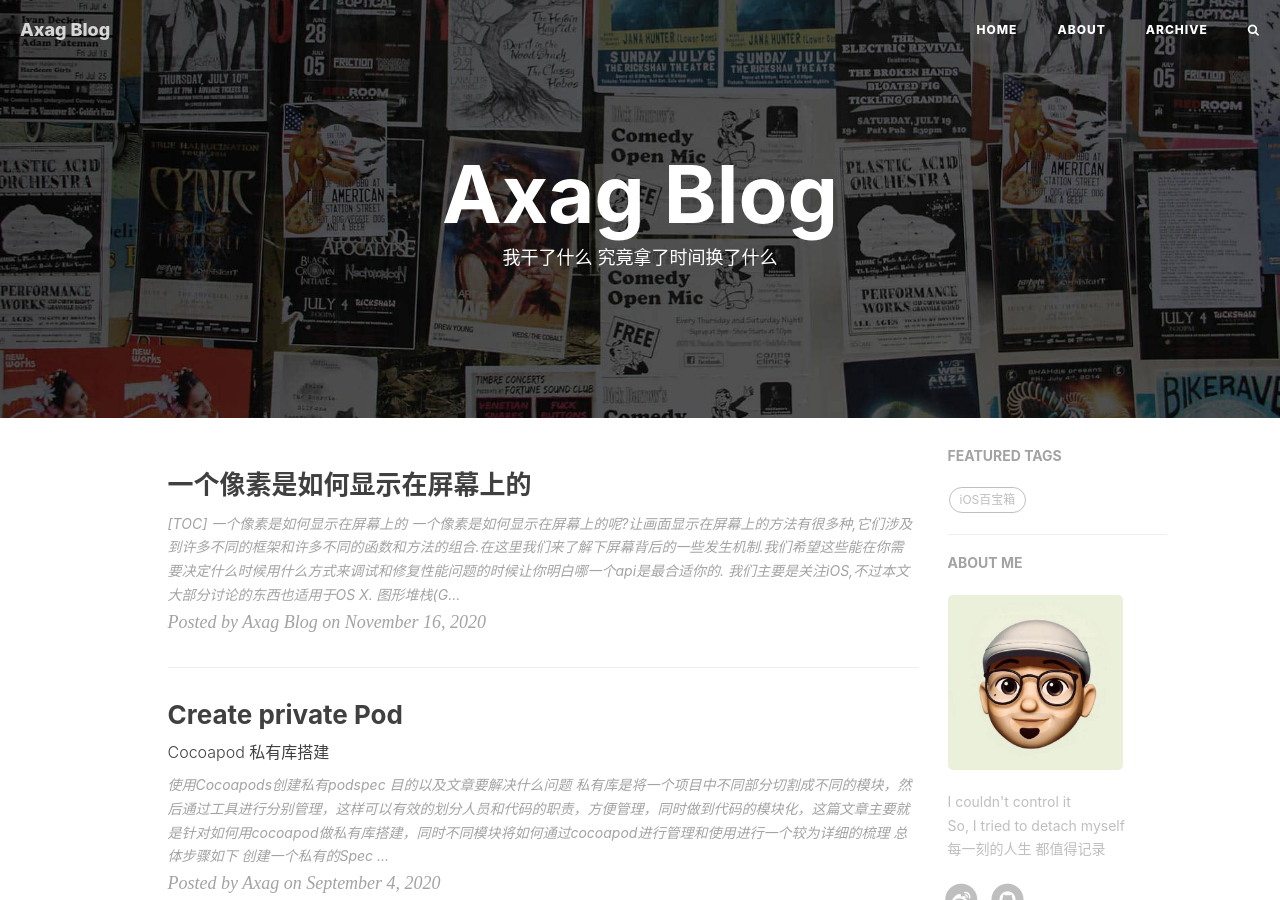
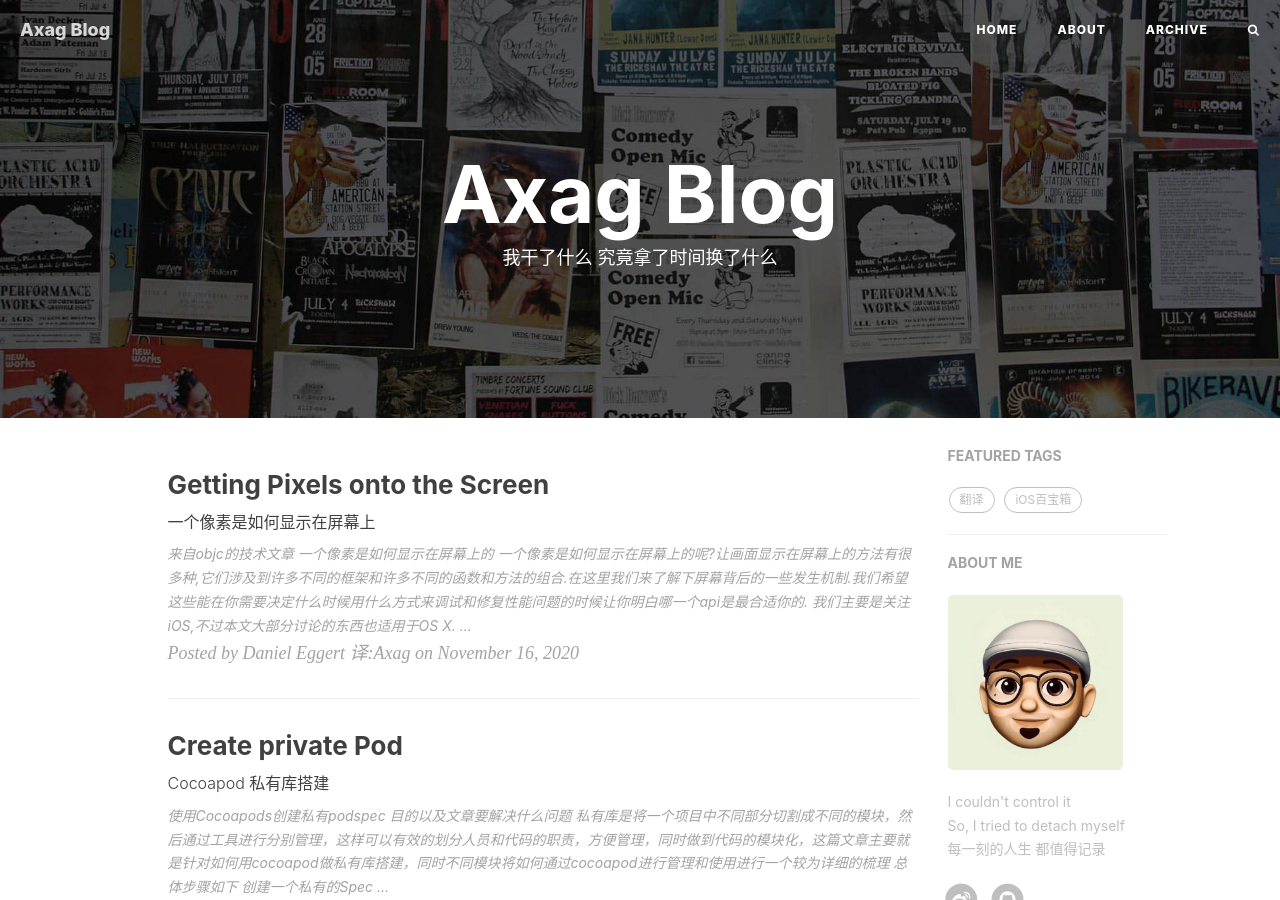
Before and after one commit to ssuperdreamer/ssuperdreamer.github.io, a Jekyll site: the page built from index.html, in a window 1280 px wide and 900 px high. Built offline with Jekyll 4.4.1, drawn with Linux system fonts in a browser that asks for light colours; nearby versions of some CDN libraries; the list of posts is cut into pages by our own code; comment, search, counter and statistics services are not loaded.

Commit message:
fixed：文章调整

```diff
--- a/_posts/2020-11-16-一个像素是如何显示在屏幕上的.md
+++ b/_posts/2020-11-16-Getting Pixels onto the Screen.md
@@ -1,4 +1,14 @@
-[TOC]
+---
+layout: post
+title: "Getting Pixels onto the Screen"
+subtitle: "一个像素是如何显示在屏幕上"
+date: 2020-11-16 18:50:10
+author: "Daniel Eggert 译:Axag"
+header-img: "img/post-bg-digital-native.jpg"
+tags: [翻译]
+---
+
+来自objc的[技术文章](https://www.objc.io/issues/3-views/moving-pixels-onto-the-screen/#core-graphics-quartz-2d)
 
 # 一个像素是如何显示在屏幕上的
 
```
